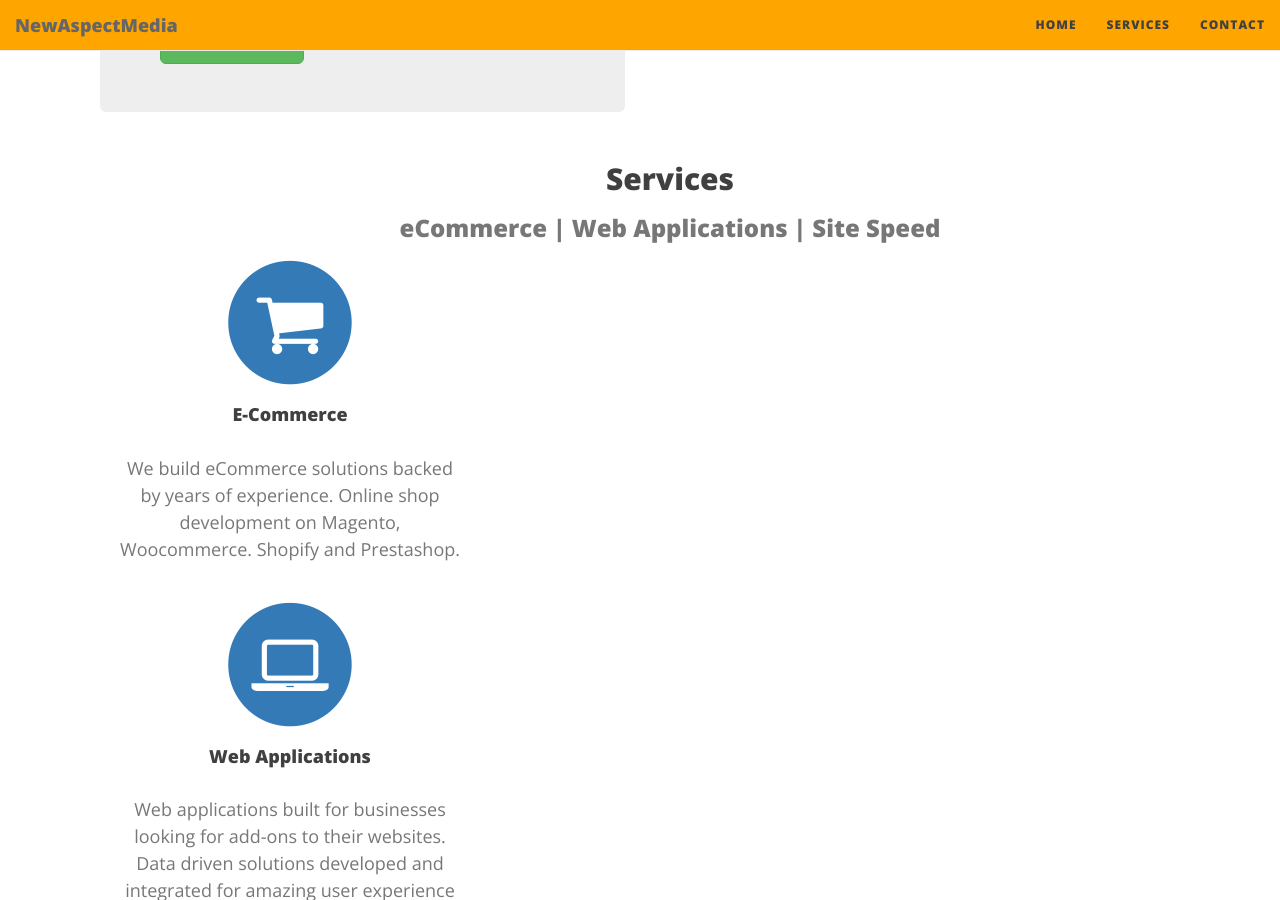
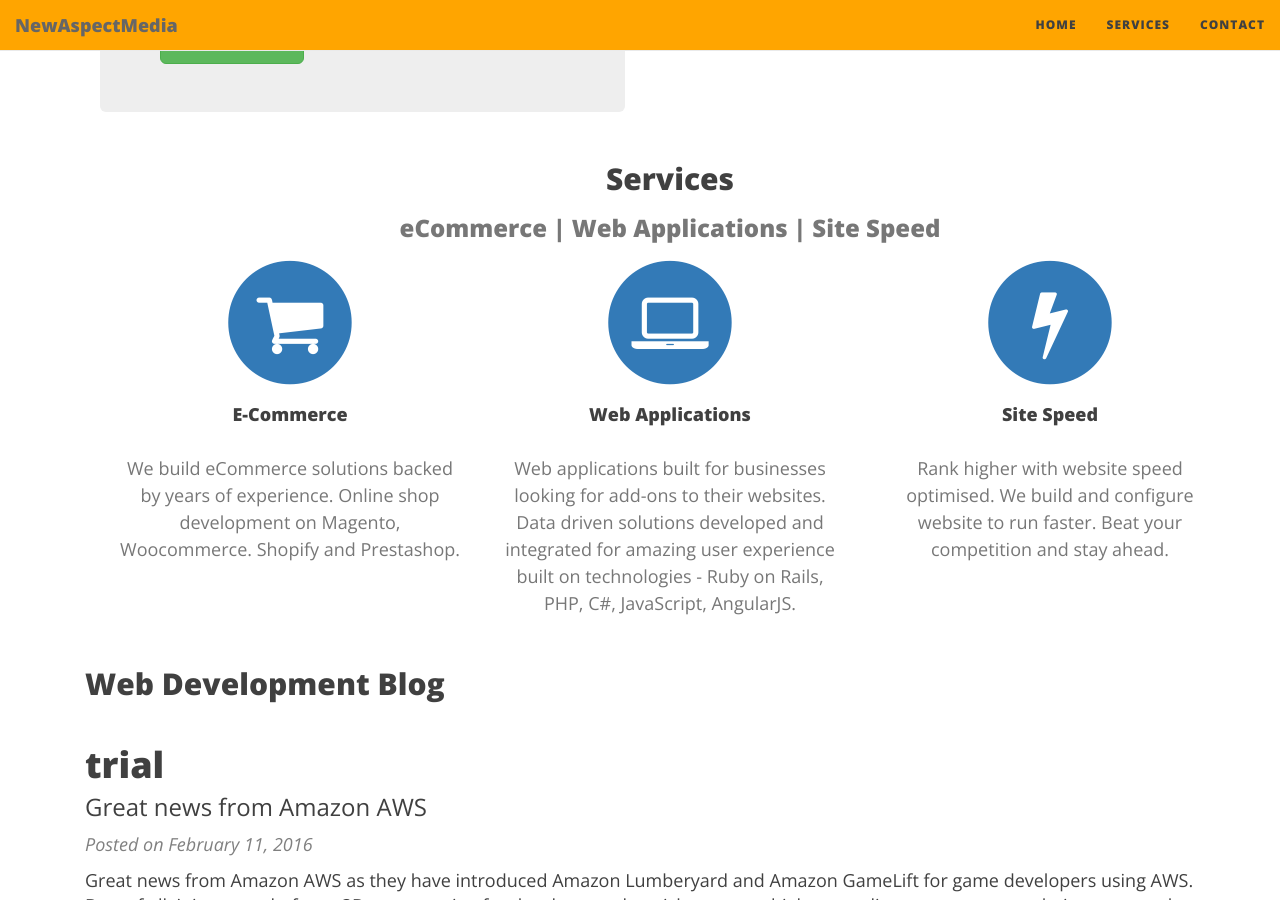
Before and after one commit to newmedia77/appxnam, a Jekyll site: the page built from index.html, in a window 1280 px wide and 900 px high, scrolled down 725 px. Built offline with Jekyll 4.4.1, drawn with Linux system fonts in a browser that asks for light colours; nearby versions of some CDN libraries; the list of posts is cut into pages by our own code.

```diff
--- a/index.html
+++ b/index.html
@@ -37,7 +37,7 @@
                 </div>
             </div>
             <div class="row text-center">
-                <div class="col-md-4">
+                <div class="col-sm-4 col-md-4">
                     <span class="fa-stack fa-4x">
                         <i class="fa fa-circle fa-stack-2x text-primary"></i>
                         <i class="fa fa-shopping-cart fa-stack-1x fa-inverse"></i>
@@ -45,7 +45,7 @@
                     <h4 class="service-heading">E-Commerce</h4>
                     <p class="text-muted">We build eCommerce solutions backed by years of experience. Online shop development on Magento, Woocommerce. Shopify and Prestashop.</p>
                 </div>
-                <div class="col-md-4">
+                <div class="col-sm-4 col-md-4">
                     <span class="fa-stack fa-4x">
                         <i class="fa fa-circle fa-stack-2x text-primary"></i>
                         <i class="fa fa-laptop fa-stack-1x fa-inverse"></i>
@@ -53,7 +53,7 @@
                     <h4 class="service-heading">Web Applications</h4>
                     <p class="text-muted">Web applications built for businesses looking for add-ons to their websites. Data driven solutions developed and integrated for amazing user experience built on technologies - Ruby on Rails, PHP, C#, JavaScript, AngularJS.</p>
                 </div>
-                <div class="col-md-4">
+                <div class="col-sm-4 col-md-4">
                     <span class="fa-stack fa-4x">
                         <i class="fa fa-circle fa-stack-2x text-primary"></i>
                         <i class="fa fa-flash fa-stack-1x fa-inverse"></i>
```
